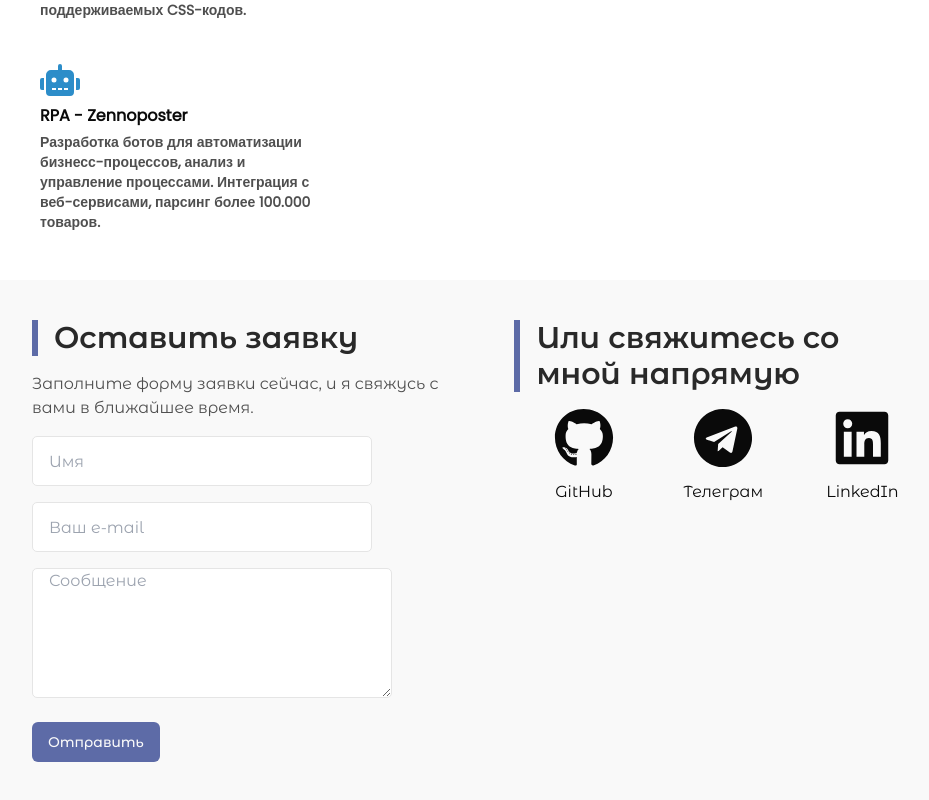
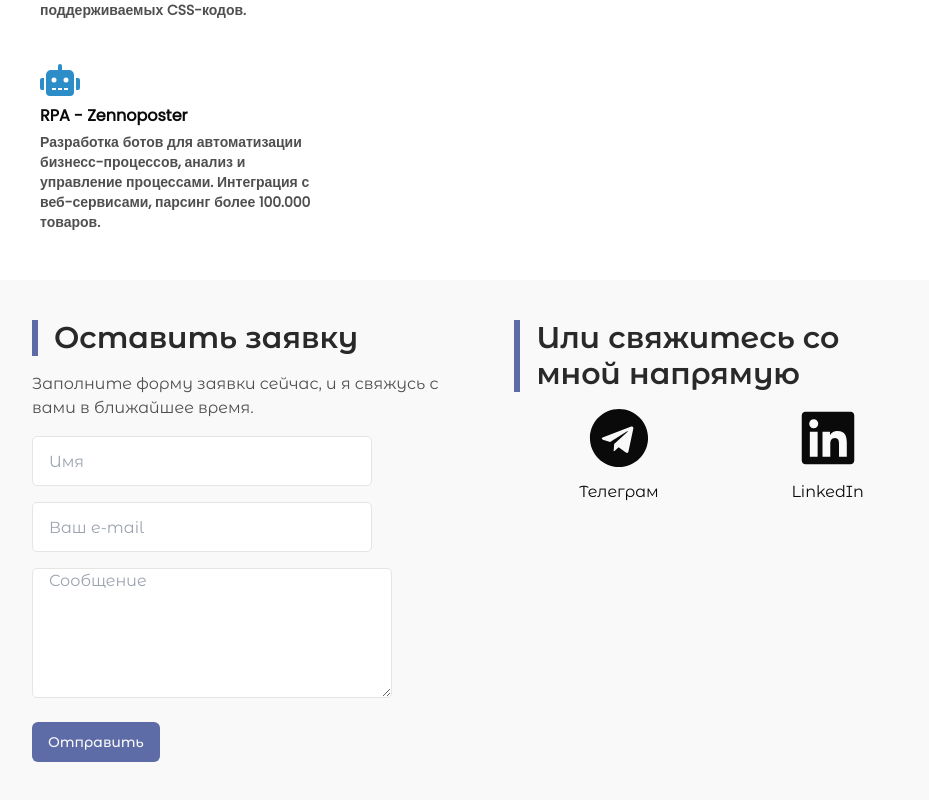
Before and after one commit to shakurovoleg42/CV-portfolio, a Next.js app: page / in a window 1280 px wide. Shown: the part 1153-1953 px from the top of the page, without its empty margins (308-1237 px from the left). Built offline with nearby package versions, Linux system fonts and the light colour scheme.

Commit message:
target blank

```diff
--- a/components/Contacts.tsx
+++ b/components/Contacts.tsx
@@ -1,11 +1,10 @@
 import React from "react";
 import { Button } from "./ui/button"; // Убедитесь, что компонент Button правильно экспортируется
 import Link from "next/link";
-import { FaGithub, FaTelegram, FaLinkedin } from "react-icons/fa";
+import { FaTelegram, FaLinkedin } from "react-icons/fa";
 
 export default function Contacts() {
   const socialNav = [
-    { icon: <FaGithub size={60} />, name: 'GitHub',href: "https://github.com/shakurovoleg42", hoverEffect:'hover:text-[#4f4f4f] transition duration-200' },
     { icon: <FaTelegram size={60} />, name: 'Телеграм',href: "https://t.me/Sellkon", hoverEffect:'hover:text-[#0088CC] transition duration-200' },
     {
       icon: <FaLinkedin size={60} />, name:
--- a/components/Header.tsx
+++ b/components/Header.tsx
@@ -98,6 +98,8 @@ export default function Header() {
             <Link
               key={link.href}
               href={link.href}
+              target="_blank"
+              rel="noopener noreferrer"
               className="hover:underline hover:text-accent"
             >
               {link.icon}
```
